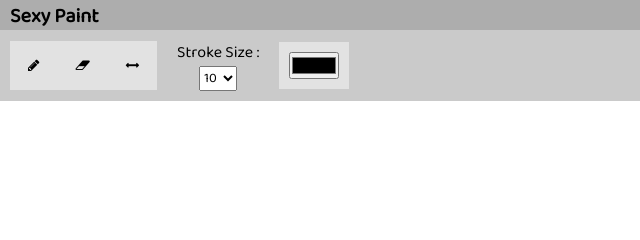
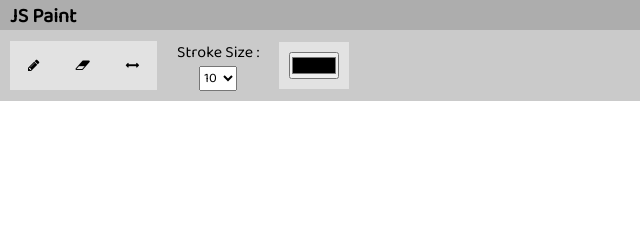
Before and after one commit to muteenk/Paint-Web-App, a plain HTML site: page index.html in a window 1280 px wide. Shown: the top 240 px of the page, 0-640 px from the left. Drawn offline with Linux system fonts and the light colour scheme.

Commit message:
Update index.html

```diff
--- a/index.html
+++ b/index.html
@@ -19,7 +19,7 @@
 
     <!-- Just a simple Heading  -->
     <header>
-        <a href="index.html">Sexy Paint</a>
+        <a href="index.html">JS Paint</a>
     </header>
 
     <!-- Tool Box -->
```
